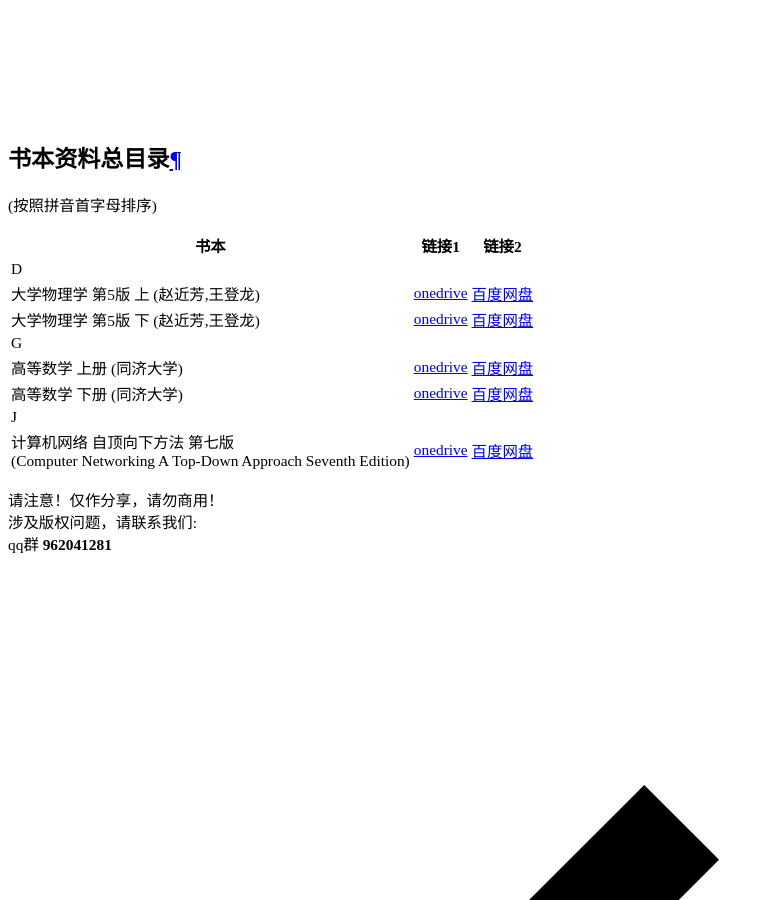
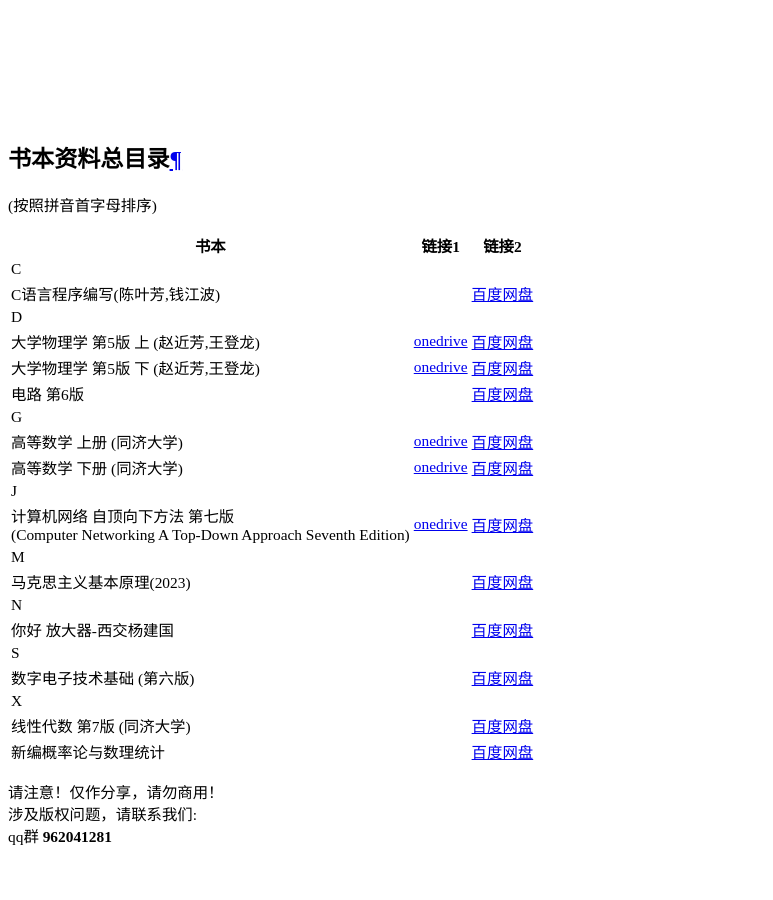
Before and after one commit to NBUComputerRepairClub/nbu-icicles, an MkDocs documentation site: the page built from docs/书籍资料/index.md, in a window 1280 px wide and 900 px high, scrolled down 15401 px. Shown: the whole window, without its empty margins (0-773 px from the left). Built offline with MkDocs 1.6.1 and Material for MkDocs 9.7.7, drawn with Linux system fonts in a browser that asks for light colours; comment, search, counter and statistics services are not loaded.

Commit message:
docs:增加了一些书籍

```diff
--- a/docs/书籍资料/index.md
+++ b/docs/书籍资料/index.md
@@ -3,14 +3,26 @@
 
 |书本|链接1|链接2|
 |--|--|--|
+|C|||
+|C语言程序编写(陈叶芳,钱江波) ||[百度网盘](https://pan.baidu.com/s/1EKdChTWtGJaxYn4L14Ueng?pwd=icic)|
 |D|||
 |大学物理学 第5版 上 (赵近芳,王登龙) |[onedrive](https://1drv.ms/b/s!AvQDpbwiblceimh7TlTF-fCH7fYz?e=PNaHBe)|[百度网盘](https://pan.baidu.com/s/1ZTPP3r-joCNiewlwTQBGnQ?pwd=icic)|
 |大学物理学 第5版 下 (赵近芳,王登龙) |[onedrive](https://1drv.ms/b/s!AvQDpbwiblceimnAHKwA3Nk7ob3B?e=5vVkvB)| [百度网盘](https://pan.baidu.com/s/1ye_zbnX7gYZRgCnsnSxfzQ?pwd=icic)|
+|电路 第6版 ||[百度网盘](https://pan.baidu.com/s/141C7W1kvYtJnhJlfX-ZiLg?pwd=icic)|
 |G|||
 |高等数学 上册 (同济大学) |[onedrive](https://1drv.ms/b/s!AvQDpbwiblcejB61snmiNDFBCGPk?e=PAxu5G)|[百度网盘](https://pan.baidu.com/s/1oNMo1z8JQrZJVQ1P-oIrzg?pwd=icic)|
 |高等数学 下册 (同济大学) |[onedrive](https://1drv.ms/b/s!AvQDpbwiblcejBxbAjlItFlCyZMJ?e=e6zomZ)|[百度网盘](https://pan.baidu.com/s/1IkOejNyVxsFkh9wb9IsS-A?pwd=icic)|
 |J|||
 |计算机网络 自顶向下方法 第七版 <br> (Computer Networking A Top-Down Approach Seventh Edition)|[onedrive](https://1drv.ms/b/s!AvQDpbwiblcejFjxWt7-aCIL4GyT?e=voA9dr)|[百度网盘](https://pan.baidu.com/s/1jpd5mEKpxQKVdGEJ0GwUqg?pwd=icic)|
+|M|||
+|马克思主义基本原理(2023) ||[百度网盘](https://pan.baidu.com/s/1ruRxaTonIobjsjVf1d1ZiA?pwd=icic)|
+|N|||
+|你好 放大器-西交杨建国 ||[百度网盘](https://pan.baidu.com/s/1L3w2RK_qVrERJk8QU3-j8A?pwd=icic)|
+|S|||
+|数字电子技术基础 (第六版) ||[百度网盘](https://pan.baidu.com/s/1iB2nNIU7brInveVoDxm3pg?pwd=icic)|
+|X|||
+|线性代数 第7版 (同济大学) ||[百度网盘](https://pan.baidu.com/s/1izGH4Ekakz-Rg3vkztkvrA?pwd=icic)|
+|新编概率论与数理统计 ||[百度网盘](https://pan.baidu.com/s/1JLp1E7kXnSpLoed5PUBnYA?pwd=icic)|
 
 
 请注意！仅作分享，请勿商用！<br>
```
